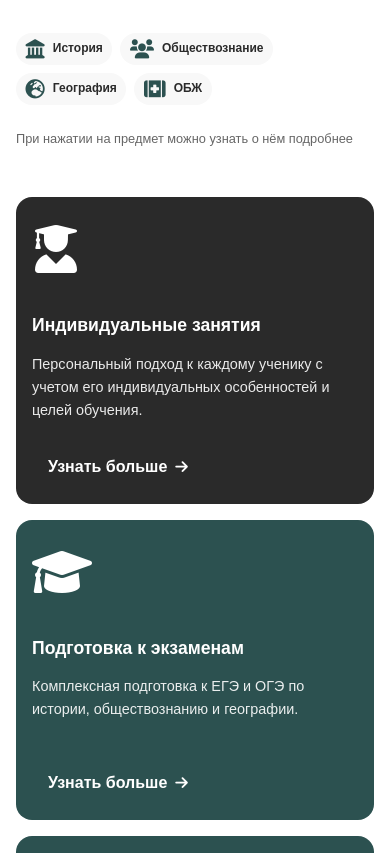
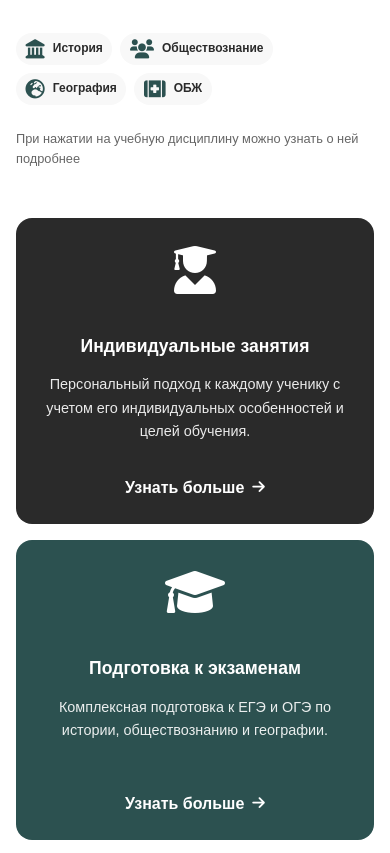
Before and after one commit to TechByteSo/MaxTeachCard, a plain HTML site: page index.html in a window 390 px wide. Shown: the part 3100-3953 px from the top of the page. Drawn offline with Linux system fonts and the light colour scheme; a web font is replaced by a local one.

Commit message:
Фикс бага бургер меню, улучшил чуть чуть текст, адаптировал кнопку "Узнать больше"

```diff
--- a/index.html
+++ b/index.html
@@ -134,7 +134,7 @@
                         <span>ОБЖ</span>
                     </div>
                 </div>
-                <p class="subjects-preview-hint">При нажатии на предмет можно узнать о нём подробнее</p>
+                <p class="subjects-preview-hint">При нажатии на учебную дисциплину можно узнать о ней подробнее</p>
             </div>
             <div class="subject-detail" id="subjectDetail" style="display: none;">
                 <h4 class="subject-detail-title"></h4>
--- a/scripts/script.js
+++ b/scripts/script.js
@@ -426,11 +426,13 @@ document.addEventListener('DOMContentLoaded', function() {
         if (!trigger || !menu) return;
         dropdown.addEventListener('mouseenter', () => trigger.setAttribute('aria-expanded', 'true'));
         dropdown.addEventListener('mouseleave', () => {
+            if (window.matchMedia('(max-width: 992px)').matches) return;
             trigger.setAttribute('aria-expanded', 'false');
             dropdown.classList.remove('active-dropdown');
         });
         trigger.addEventListener('focus', () => trigger.setAttribute('aria-expanded', 'true'));
         dropdown.addEventListener('focusout', (e) => {
+            if (window.matchMedia('(max-width: 992px)').matches) return;
             if (!dropdown.contains(e.relatedTarget)) {
                 trigger.setAttribute('aria-expanded', 'false');
                 dropdown.classList.remove('active-dropdown');
--- a/styles/style.css
+++ b/styles/style.css
@@ -1734,6 +1734,15 @@ footer {
         width: 100%;
         max-width: 100%;
     }
+    .service-card {
+        text-align: center;
+    }
+    .service-card .service-link {
+        display: inline-flex;
+        justify-content: center;
+        margin-left: auto;
+        margin-right: auto;
+    }
     .stats-grid {
         grid-template-columns: repeat(2, 1fr);
         gap: 1.5rem;
```
